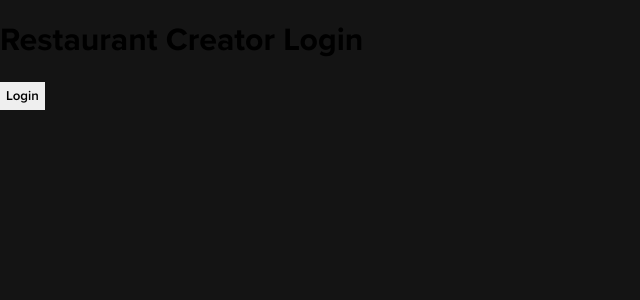
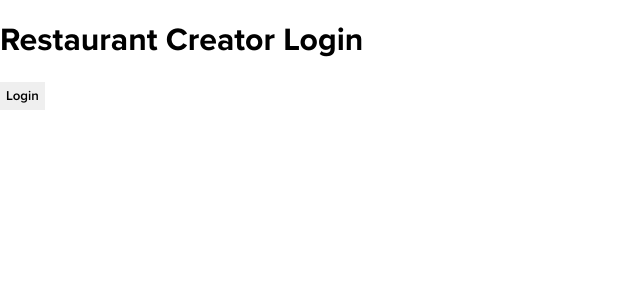
Before and after one commit to leatonos/TheRestaurantMenuCreator, a Next.js app: page / in a window 1280 px wide. Shown: the top 300 px of the page, without its empty margins (0-640 px from the left). Built offline with nearby package versions, Linux system fonts and the light colour scheme; no server answers.

Commit message:
Update globals.css

```diff
--- a/styles/globals.css
+++ b/styles/globals.css
@@ -34,7 +34,7 @@
 
 
 body{
-  background-color: #141414;
+
 }
 
 h1,h2,h3{
```
